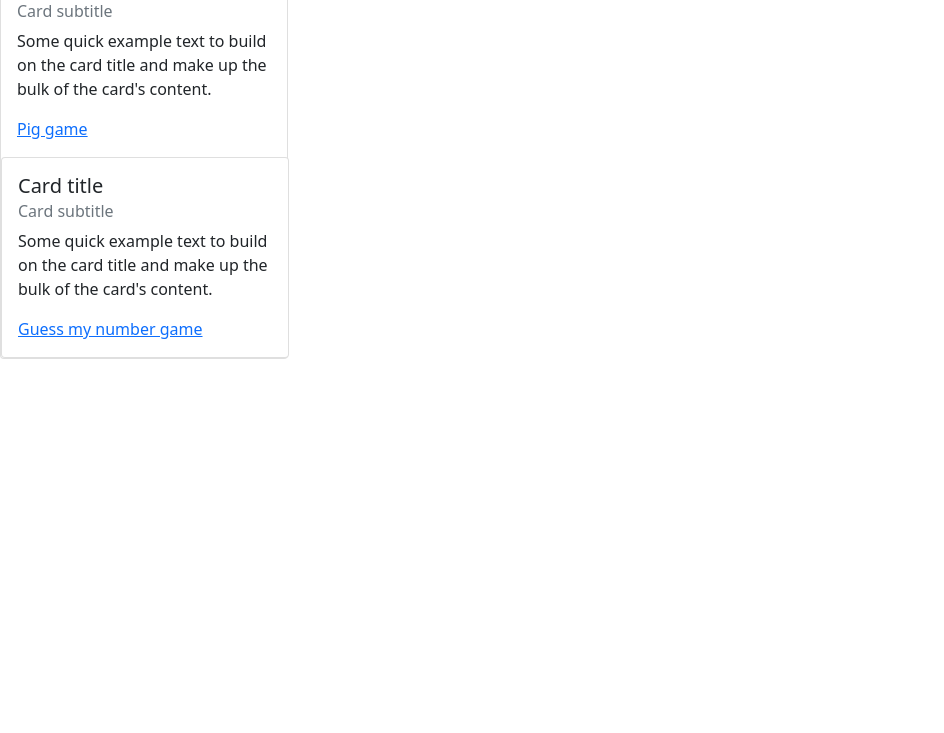
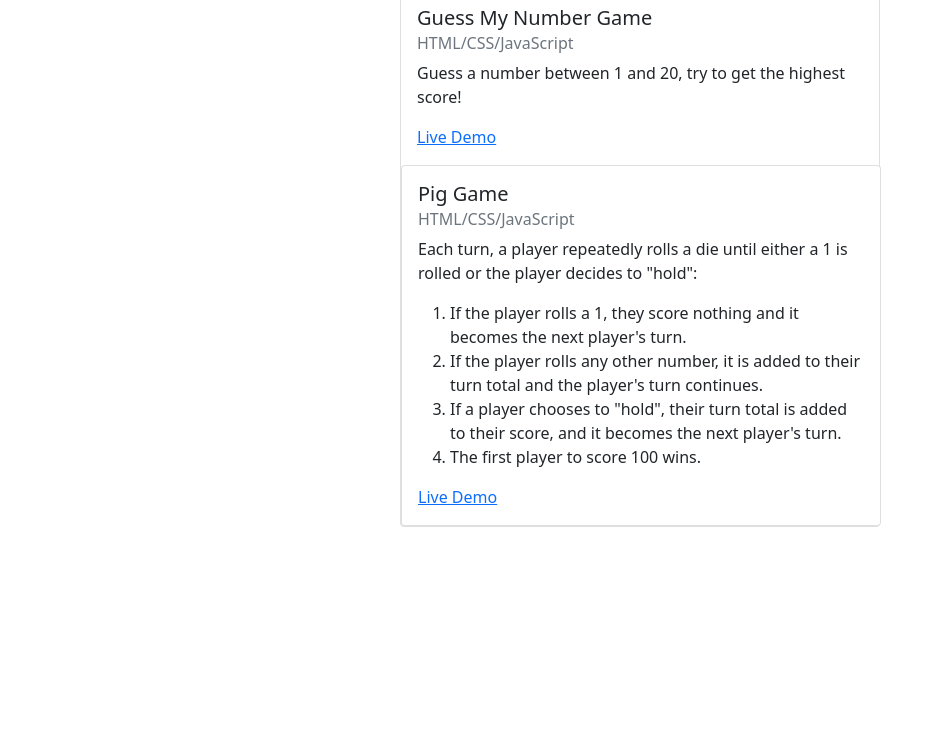
Before and after one commit to gongyr/programmingExcercises, a plain HTML site: page index.html in a window 1280 px wide. Shown: the part 67-800 px from the top of the page, without its empty margins (0-944 px from the left). Drawn offline with nearby package versions, Linux system fonts and the light colour scheme.

Commit message:
Add files via upload

```diff
--- a/index.html
+++ b/index.html
@@ -4,6 +4,7 @@
     <meta charset="UTF-8" />
     <meta http-equiv="X-UA-Compatible" content="IE=edge" />
     <meta name="viewport" content="width=device-width, initial-scale=1.0" />
+    <link rel="stylesheet" href="styles.css">
     <link
       href="https://cdn.jsdelivr.net/npm/bootstrap@5.1.1/dist/css/bootstrap.min.css"
       rel="stylesheet"
@@ -13,22 +14,32 @@
     <title>Mini Projects</title>
   </head>
   <body>
-    <a href="Pig-game/index.html">Pig game</a>
-
-    <div class="card" style="width: 18rem;">
+    <main>
+    <h1 class="text-center">Mini Projects</h1>
+    <div class="mx-auto" style="width: 30rem;">
+    <div class="card" style="width: 30rem;">
         <div class="card-body">
-          <h5 class="card-title">Card title</h5>
-          <h6 class="card-subtitle mb-2 text-muted">Card subtitle</h6>
-          <p class="card-text">Some quick example text to build on the card title and make up the bulk of the card's content.</p>
-          <a href="Pig-game/index.html">Pig game</a>
+            <h5 class="card-title">Guess My Number Game</h5>
+            <h6 class="card-subtitle mb-2 text-muted">HTML/CSS/JavaScript</h6>
+            <p class="card-text">Guess a number between 1 and 20, try to get the highest score!</p>
+            <a href="Guess-My-Number/index.html">Live Demo</a>
+    </div>
+    <div class="card" style="width: 30rem;">
+        <div class="card-body">
+          <h5 class="card-title">Pig Game</h5>
+          <h6 class="card-subtitle mb-2 text-muted">HTML/CSS/JavaScript</h6>
+          <p class="card-text">
+            Each turn, a player repeatedly rolls a die until either a 1 is rolled or the player decides to "hold":
+          <ol>
+            <li>If the player rolls a 1, they score nothing and it becomes the next player's turn.</li>
+            <li>If the player rolls any other number, it is added to their turn total and the player's turn continues.</li>
+            <li>If a player chooses to "hold", their turn total is added to their score, and it becomes the next player's turn.</li>
+            <li>The first player to score 100 wins.</li>
+          </ol>
+        </p>
+          <a href="Pig-game/index.html">Live Demo</a>
         </div>
-    <div class="card" style="width: 18rem;">
-        <div class="card-body">
-            <h5 class="card-title">Card title</h5>
-            <h6 class="card-subtitle mb-2 text-muted">Card subtitle</h6>
-            <p class="card-text">Some quick example text to build on the card title and make up the bulk of the card's content.</p>
-            <a href="Guess-My-Number/index.html">Guess my number game</a>
-    </div>
+       </main>
       </div>
   </body>
 </html>
```
